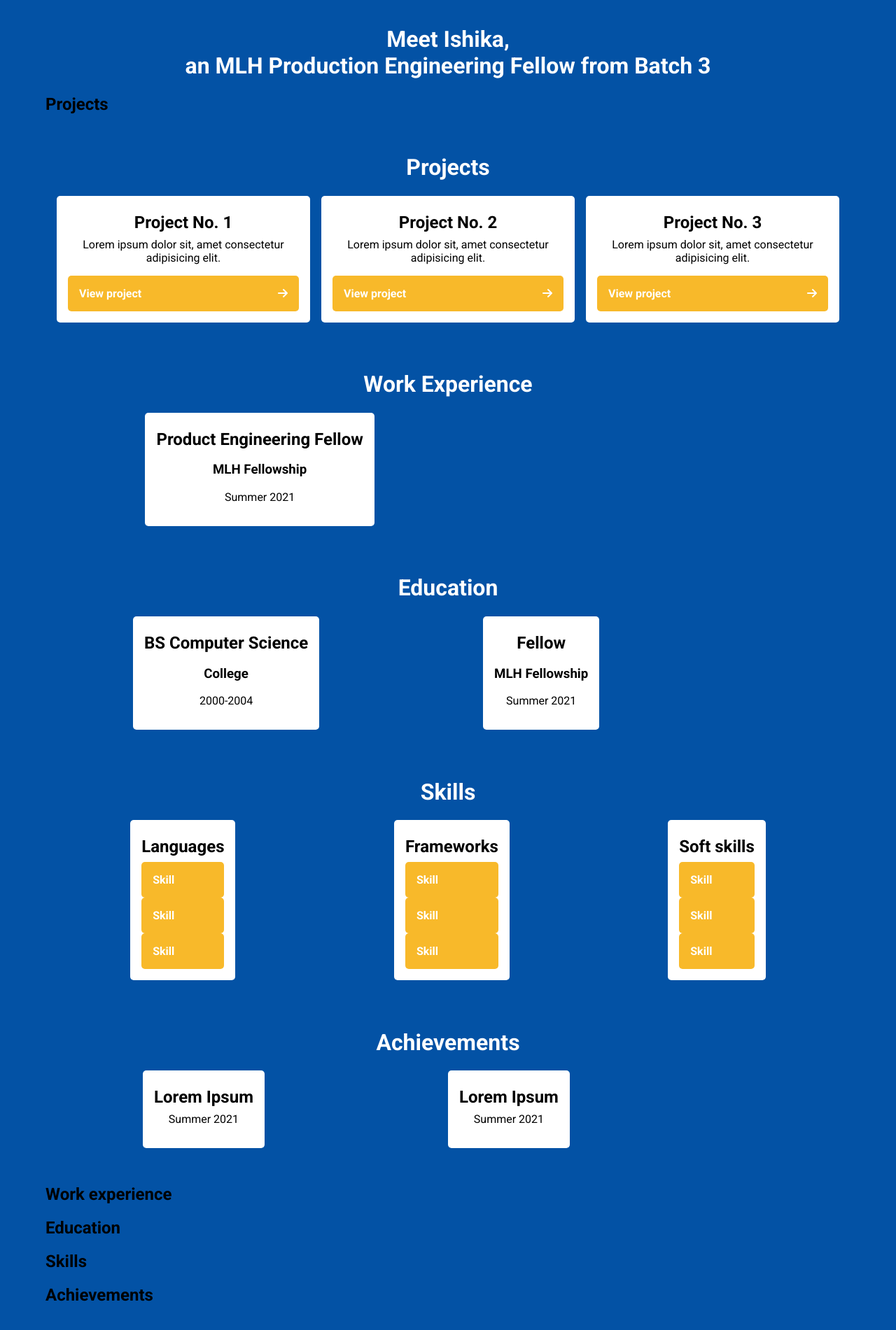
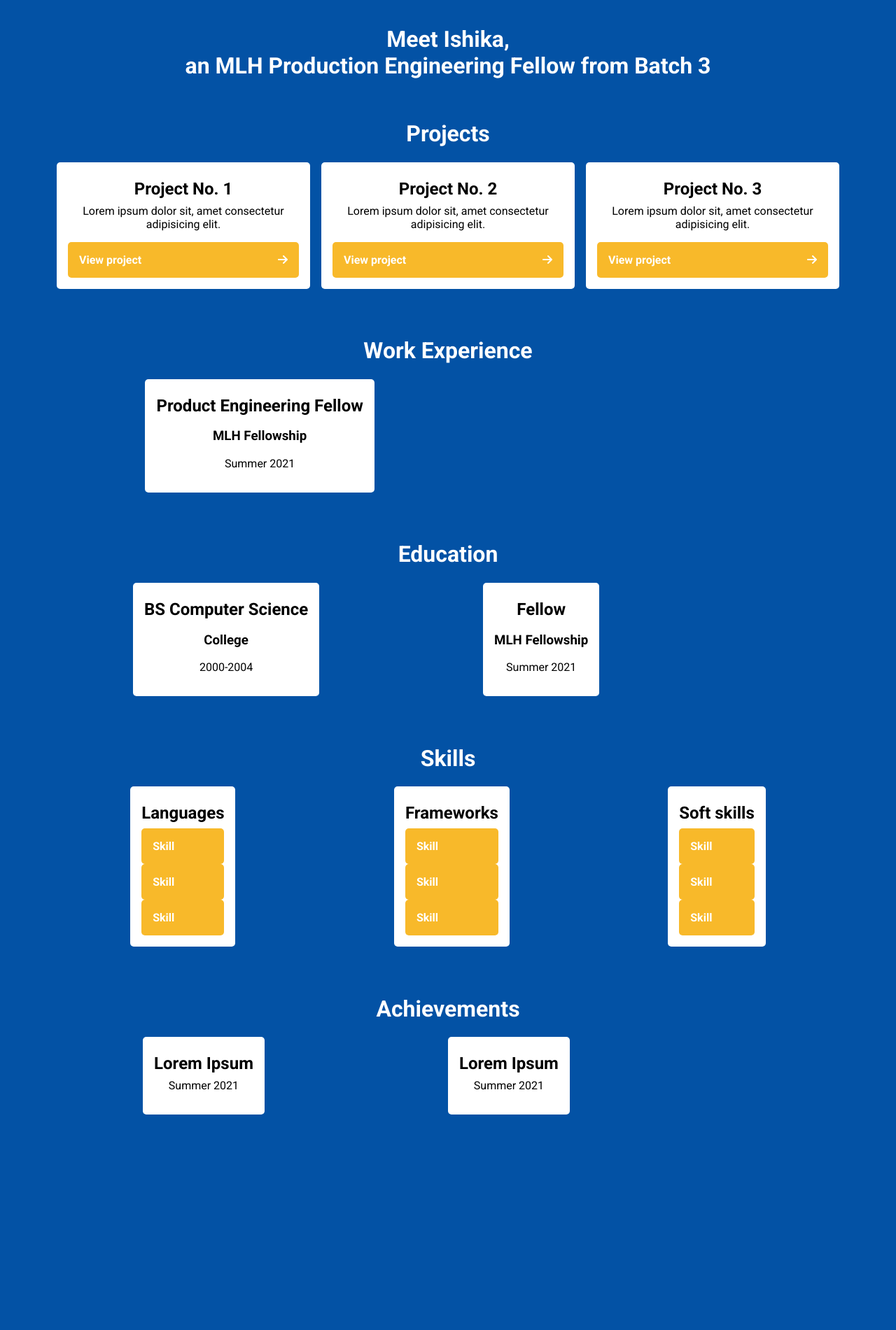
Before and after one commit to MLH-Fellowship/flask-blogger, a Flask app: page /about/ishika in a window 1280 px wide. Shown: the part 104-2005 px from the top of the page at 70% size. After the commit the page ends 1697 px from the top, so only its background shows below. Run offline with Flask 2, Linux system fonts and the light colour scheme; some libraries are stand-ins or nearby versions.

Commit message:
fix: issue with styling

```diff
--- a/app/templates/about_base.html
+++ b/app/templates/about_base.html
@@ -6,27 +6,22 @@
 
     <div class="inner-container">
         <div class="section fellow-projects">
-            <h2>Projects</h2>
             {% block projects %}{% endblock %}
         </div>
 
         <div class="section fellow-work">
-            <h2>Work experience</h2>
             {% block work %}{% endblock %}
         </div>
 
         <div class="section fellow-education">
-            <h2>Education</h2>
             {% block education %}{% endblock %}
         </div>
 
         <div class="section fellow-skills">
-            <h2>Skills</h2>
             {% block skills %}{% endblock %}
         </div>
 
         <div class="section fellow-achievements">
-            <h2>Achievements</h2>
             {% block achievements %}{% endblock %}
         </div>
     </div>
```
